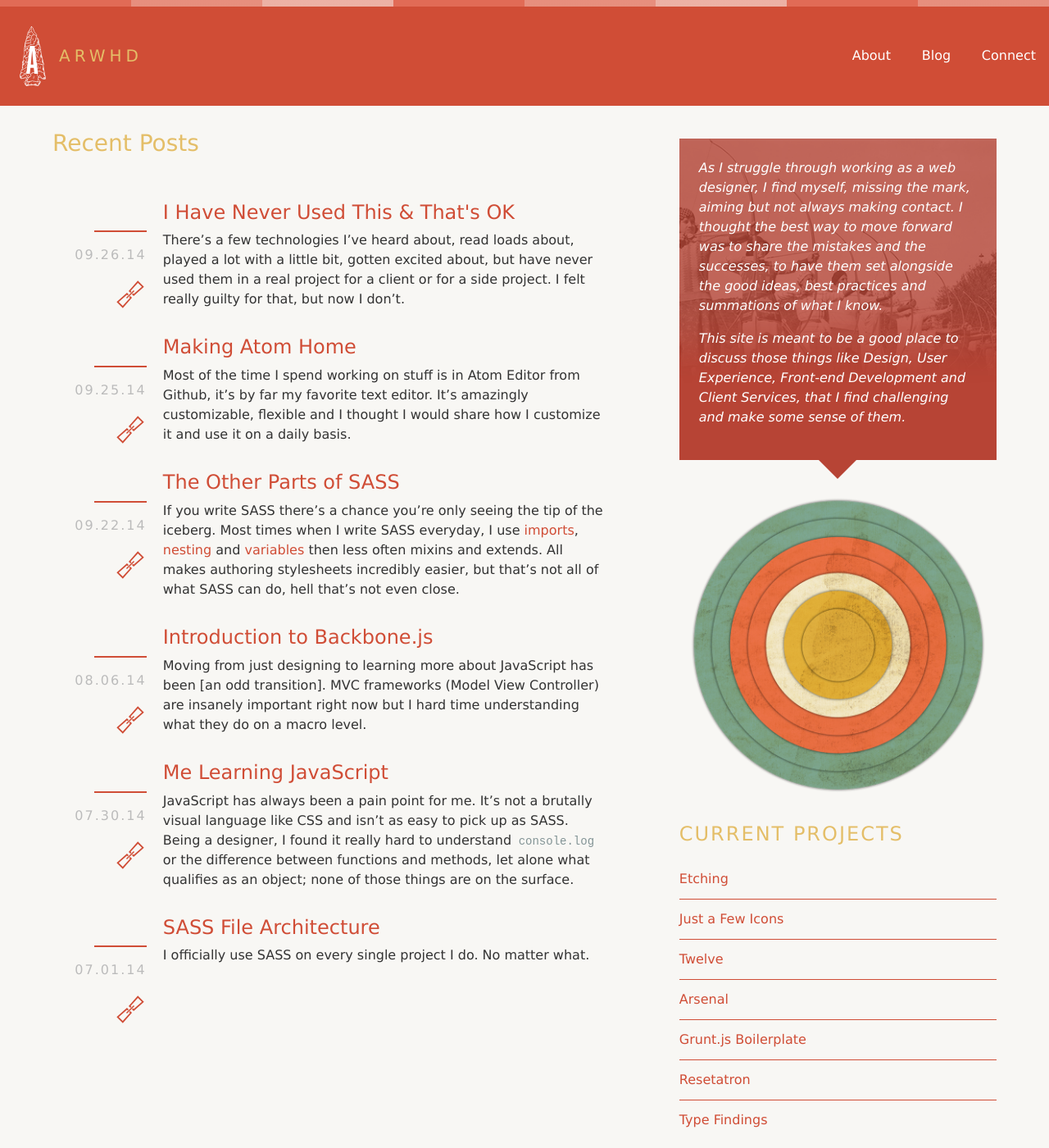
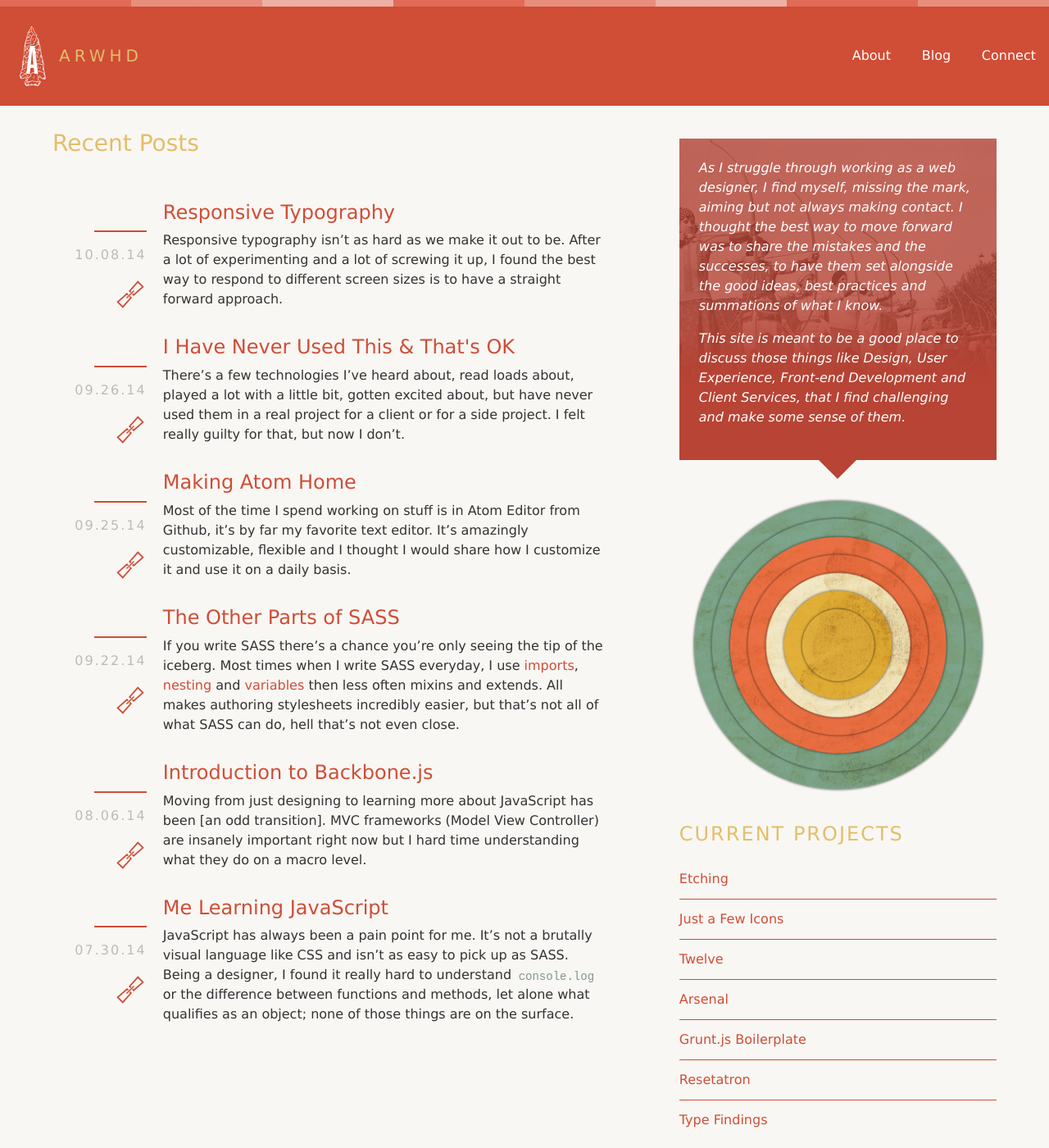
Before and after one commit to charlespeters/ARWHD, a Jekyll site: the page built from index.html, in a window 1280 px wide and 1400 px high. Shown: the whole window at 82% size. Built offline with Jekyll 4.4.1, drawn with Linux system fonts in a browser that asks for light colours; nearby versions of some CDN libraries; some web fonts are replaced; the list of posts is cut into pages by our own code; comment, search, counter and statistics services are not loaded.

Commit message:
publishing post

```diff
--- a/_drafts/2014-10-08-responsive-typography.md
+++ b/_posts/2014-10-08-responsive-typography.md
@@ -5,7 +5,7 @@ date:   2014-10-08 14:03:43
 categories: CSS
 ---
 
-Responsive type isn't as hard as we make it out to be. After a lot of experimenting and a lot of screwing it up, I found the best way to respond to different screen sizes is to have a straight forward approach.
+Responsive typography isn't as hard as we make it out to be. After a lot of experimenting and a lot of screwing it up, I found the best way to respond to different screen sizes is to have a straight forward approach.
 
 ### Use REMs
 
@@ -45,7 +45,7 @@ p {
 }
 </code></pre>
 
-By comparison, declare font-weight and font-size as often as you want, provided it's trusting the cascading parts of CSS. I know it might be a weird thing to harp on but I've been in the mindset of using as few font-family declarations a possible. I also wish I had actual numbers behind this, but I've seen my sites load faster on mobile devices since implementing.
+By comparison, declare font-weight and font-size as often as you want, provided it's trusting the cascading parts of CSS. I know it might be a weird thing to harp on but I've been in the mindset of using as few font-family declarations a possible. I also wish I had actual numbers behind this, but I've seen my sites load faster on mobile devices since implementing this mindset.
 
 From a logical standpoint, by declaring fewer font families, you're writing less declarations and less CSS (and smarter CSS) and which means less for the browser to render, letting it use the cascade it the way it was meant to.
 
```
